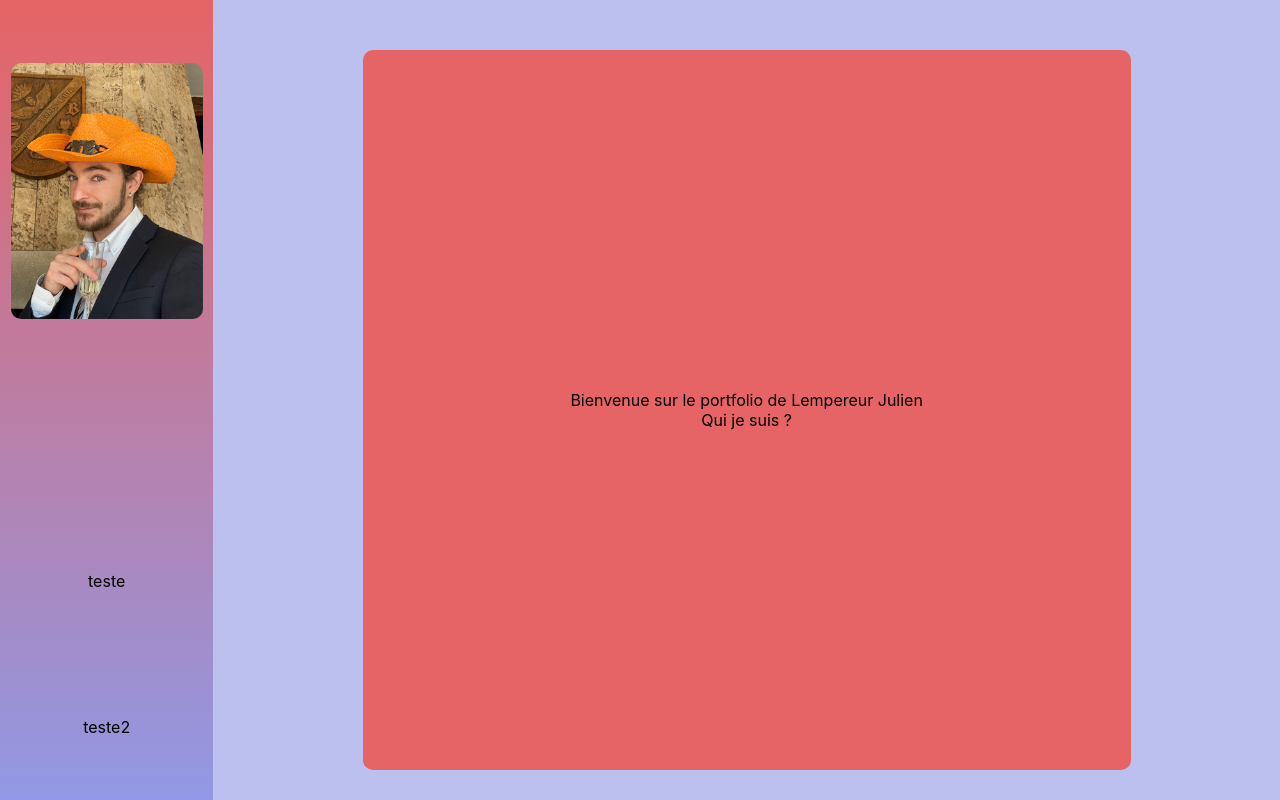
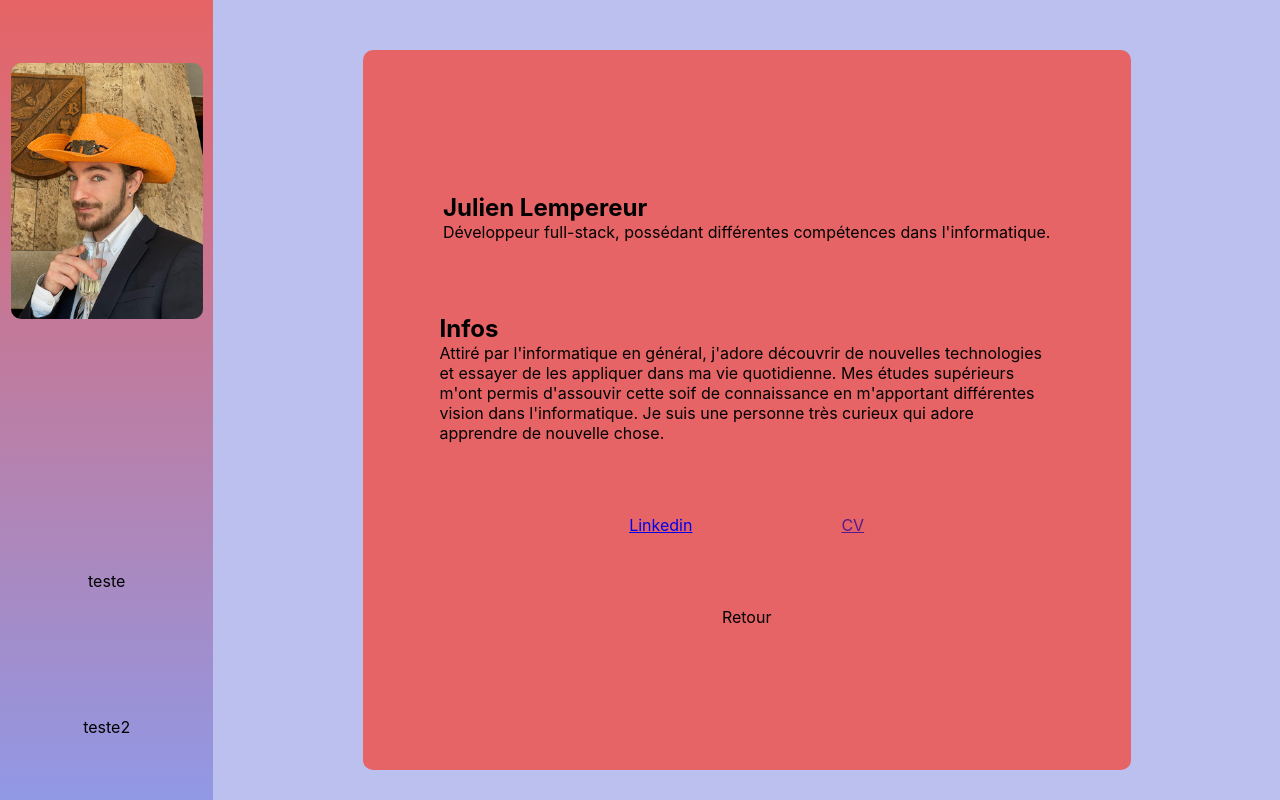
Before and after one commit to Lempereurjulien/portfolio, a React (Create React App) app: page / in a window 1280 px wide. Both pictures are taken after a click on the element "Qui je suis ?". Built offline with nearby package versions, Linux system fonts and the light colour scheme.

Commit message:
:sparkles: communication enfant parent done

```diff
--- a/src/component/Home/Home.css
+++ b/src/component/Home/Home.css
@@ -4,7 +4,7 @@
     align-items: center;
 }
 
-.title-content{
+.first-content{
 display: flex;
 flex-direction: column;
 align-items: center;
@@ -22,10 +22,3 @@ border-radius: 10px;
     align-items: center;
     justify-content: center;
 }
-
-.pres-title{
-    display: flex;
-    flex-direction: column;
-    align-items: center;
-    justify-content: center;
-}
--- a/src/component/Home/Home.js
+++ b/src/component/Home/Home.js
@@ -1,25 +1,20 @@
-import { useState } from "react";
+import { use, useState } from "react";
 import "../Home/Home.css"
+import { TitleHome } from "../TitleHome/TitleHome";
+import { PresHome } from "../PresHome/PresHome";
 export function Home(){
+    const [presHome, setPreshome] = useState(false);
 
-    const teste =() =>{
-        alert("work")
+    const changeAffichage = () =>{
+        setPreshome(!presHome);
     }
+
+    const affichage = presHome ? <PresHome change={changeAffichage}></PresHome> : <TitleHome change={changeAffichage}></TitleHome>
+
     return (
         <div className="home-content">
-            <div className="title-content">
-                {/* <div className="home-title">
-                <div className="title">
-                Bienvenue sur le portfolio de Lempereur Julien
-                </div>
-                <div className="button" onClick={teste}>Qui je suis ?</div>
-                </div> */}
-                <div className="pres-title">
-                <div className="title">
-                Bienvenue sur le portfolio de Lempereur Julien
-                </div>
-                <div className="button" onClick={teste}>Qui je suis ?</div>
-                </div>
+            <div className="first-content">
+                {affichage}
             </div>
 
         </div>
--- /dev/null
+++ b/src/component/PresHome/PresHome.css
@@ -0,0 +1,20 @@
+.preshome-content{
+    display : flex;
+    align-items: center;
+    flex-direction: column;
+    justify-content: center;
+    gap: 10%;
+    height: 100%;
+    width: 100%;
+}
+
+.infos-content{
+    width: 80%;
+    gap: 15px;
+}
+
+.reseaux-content{
+    display: flex;
+    justify-content: space-around;
+    width: 50%;
+}
--- /dev/null
+++ b/src/component/PresHome/PresHome.js
@@ -0,0 +1,29 @@
+import './PresHome.css'
+
+export function PresHome(props){
+    return (
+        <div className='preshome-content'>
+            <div className='title-content'>
+                <div className='title'>
+                    <div className='titre'>Julien Lempereur</div>
+                </div>
+                <div className='title-resum'>
+                    Développeur full-stack, possédant différentes compétences dans l'informatique.
+                </div>
+            </div>
+            <div className='infos-content'>
+                <div className='infos-title'>
+                    <div className='bold titre'>Infos</div>
+                </div>
+                <div className='infos-text'>
+            Attiré par l'informatique en général, j'adore découvrir de nouvelles technologies et essayer de les appliquer dans ma vie quotidienne. Mes études supérieurs m'ont permis d'assouvir cette soif de connaissance en m'apportant différentes vision dans l'informatique. Je suis une personne très curieux qui adore apprendre de nouvelle chose.
+                </div>
+            </div>
+            <div className='reseaux-content'>
+            <a href='https://www.linkedin.com/in/julien-lempereur-306166204' target='_blank'>Linkedin</a>
+            <a href=''>CV</a>
+            </div>
+            <div onClick={props.change}>Retour</div>
+        </div>
+    );
+}
--- /dev/null
+++ b/src/component/TitleHome/TitleHome.css
@@ -0,0 +1,6 @@
+.pres-title{
+    display: flex;
+    flex-direction: column;
+    align-items: center;
+    justify-content: center;
+}
--- /dev/null
+++ b/src/component/TitleHome/TitleHome.js
@@ -0,0 +1,12 @@
+import "./TitleHome.css"
+
+export function TitleHome(props){
+    return (
+        <div className="pres-title">
+                <div className="title-home">
+                Bienvenue sur le portfolio de Lempereur Julien
+                </div>
+                <div className="button" onClick={props.change}>Qui je suis ?</div>
+                </div>
+    );
+}
--- a/src/index.css
+++ b/src/index.css
@@ -11,7 +11,7 @@ code {
   font-family: source-code-pro, Menlo, Monaco, Consolas, 'Courier New',
     monospace;
 }
-
-.bold{
+.titre{
   font-weight: bold;
+  font-size: x-large;
 }
```
